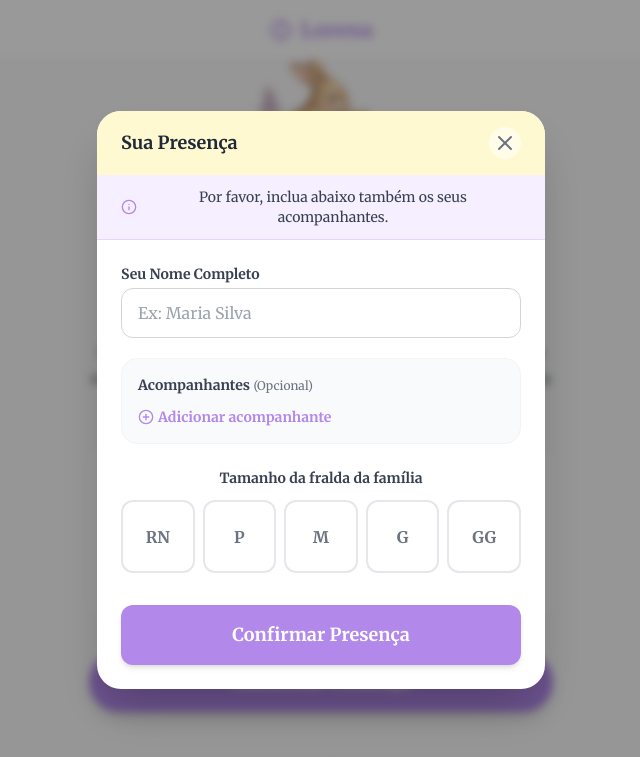
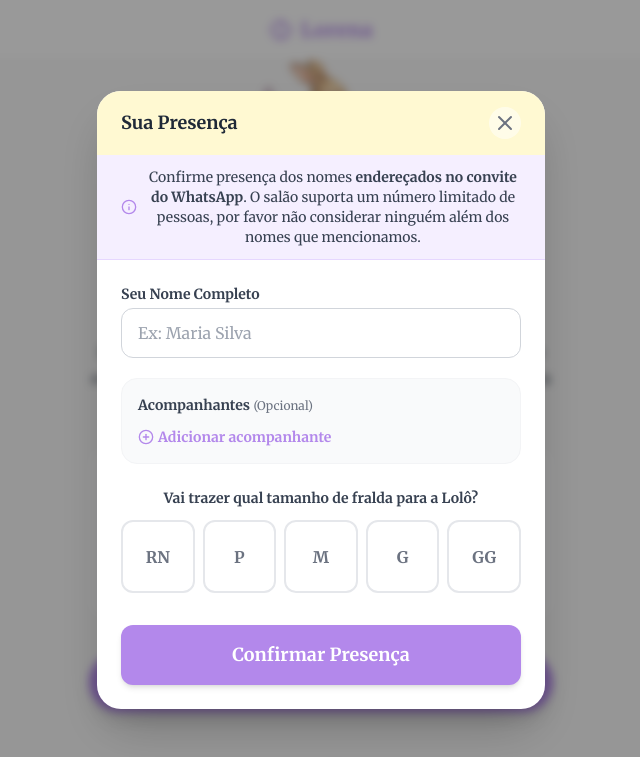
Before and after one commit to dasilvasauro/lorena, a plain HTML site: page index.html in a window 1280 px wide. Both pictures are taken after a click on the button "Confirmar Presença". Shown: the part 146-903 px from the top of the page, without its empty margins (319-959 px from the left). Drawn offline with nearby package versions, Linux system fonts and the light colour scheme.

Commit message:
correção de textos

```diff
--- a/index.html
+++ b/index.html
@@ -233,7 +233,7 @@
             <!-- Aviso Superior -->
             <div class="bg-baby-lilac/40 px-6 py-3 border-b border-baby-lilac text-sm text-gray-700 text-center flex items-center justify-center gap-2">
                 <i data-lucide="info" class="w-4 h-4 text-baby-lilac-dark flex-shrink-0"></i>
-                <span>Por favor, inclua abaixo também os seus acompanhantes.</span>
+                <span>Confirme presença dos nomes <b>endereçados no convite do WhatsApp</b>. O salão suporta um número limitado de pessoas, por favor não considerar ninguém além dos nomes que mencionamos.</span>
             </div>
 
             <!-- Formulário -->
@@ -257,7 +257,7 @@
                 </div>
 
                 <div class="mb-8">
-                    <label class="block text-sm font-bold text-gray-700 mb-3 text-center">Tamanho da fralda da família</label>
+                    <label class="block text-sm font-bold text-gray-700 mb-3 text-center">Vai trazer qual tamanho de fralda para a Lolô?</label>
                     <div class="flex justify-between gap-2">
                         <!-- Botões de tamanho -->
                         <button type="button" onclick="selectSize('RN')" id="btn-size-RN" class="size-btn flex-1 aspect-square rounded-xl border-2 border-gray-200 flex items-center justify-center font-bold text-gray-500 hover:border-baby-lilac-dark hover:text-baby-lilac-dark transition-colors">RN</button>
```
